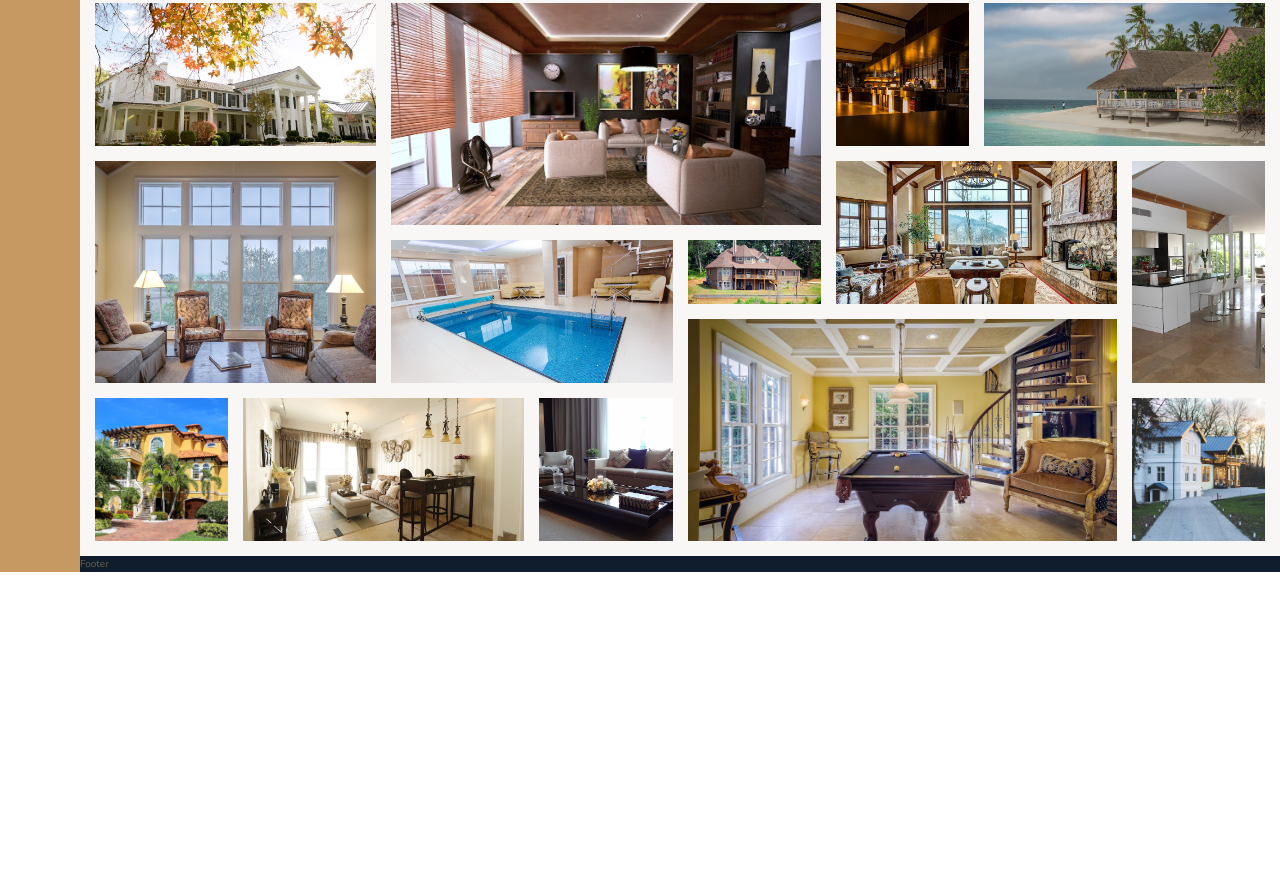
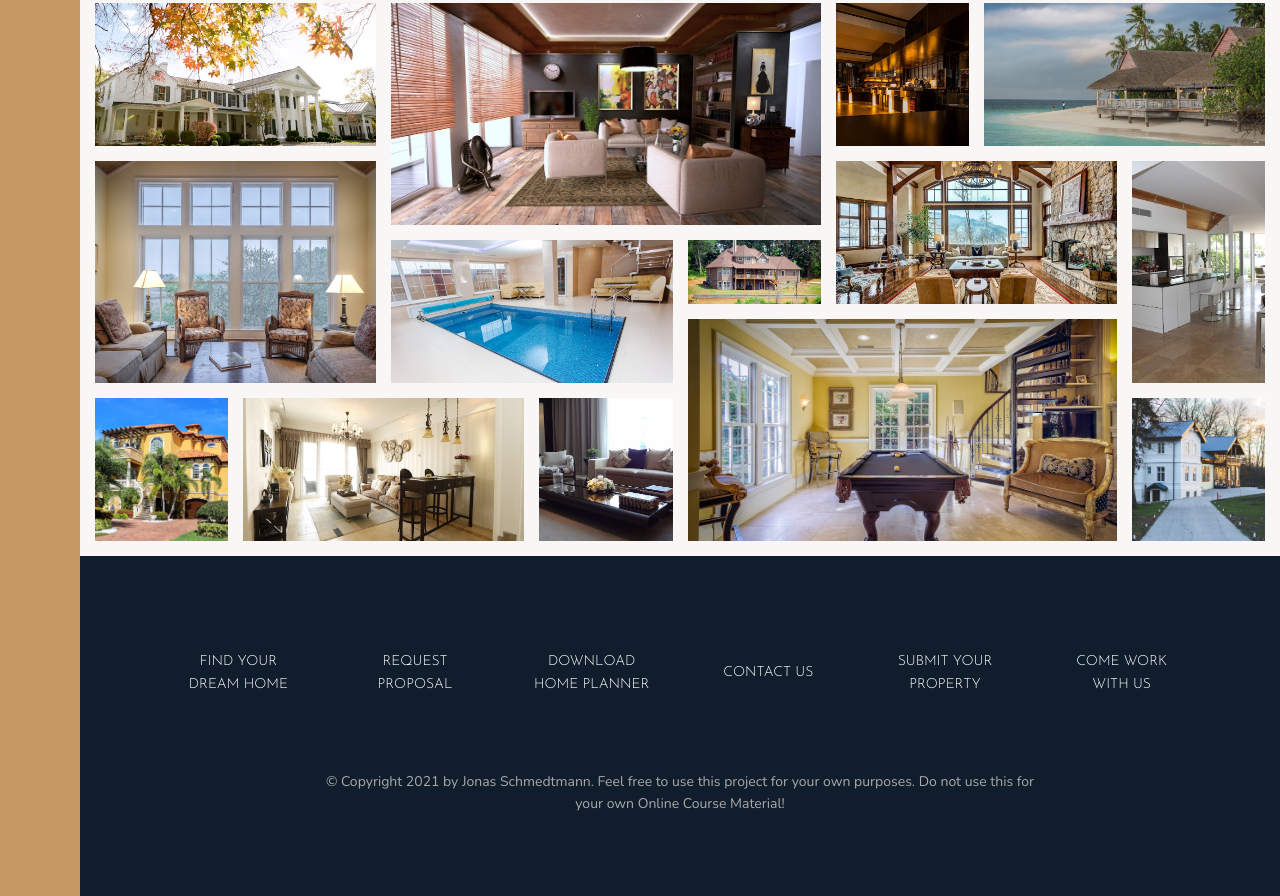
Before and after one commit to auxfuse/nexter, a website: page index.html in a window 1280 px wide. Shown: the part 3084-3980 px from the top of the page. Before the commit the page ends 3656 px from the top, so only its background shows below. Drawn offline with nearby package versions, Linux system fonts and the light colour scheme.

Commit message:
Footer built & styled

```diff
--- a/index.html
+++ b/index.html
@@ -347,7 +347,18 @@
         </section>
 
         <footer class="footer">
-            Footer
+            <ul class="nav">
+                <li class="nav__item"><a href="#" class="nav__link">Find your dream home</a></li>
+                <li class="nav__item"><a href="#" class="nav__link">Request proposal</a></li>
+                <li class="nav__item"><a href="#" class="nav__link">Download home planner</a></li>
+                <li class="nav__item"><a href="#" class="nav__link">Contact us</a></li>
+                <li class="nav__item"><a href="#" class="nav__link">Submit your property</a></li>
+                <li class="nav__item"><a href="#" class="nav__link">Come work with us</a></li>
+            </ul>
+            <p class="copyright">
+                &copy; Copyright 2021 by Jonas Schmedtmann. Feel free to use this project for your
+                own purposes. Do not use this for your own Online Course Material!
+            </p>
         </footer>
     </body>
 </html>
--- a/sass/_footer.scss
+++ b/sass/_footer.scss
@@ -1,4 +1,38 @@
 .footer {
     background-color: $color-secondary;
     grid-column: full-start / full-end;
+    padding: 8rem;
+
+    .nav {
+        list-style: none;
+        display: grid;
+        grid-template-columns: repeat(auto-fit, minmax(15rem, 1fr));
+        grid-gap: 2rem;
+        align-items: center;
+
+        &__link:link, &__link:visited {
+            font-size: 1.4rem;
+            color: #fff;
+            text-decoration: none;
+            font-family: $font-display;
+            text-transform: uppercase;
+            text-align: center;
+            padding: 1.5rem;
+            display: block;
+            transition: all .2s;
+        }
+
+        &__link:hover, &__link:active {
+            background-color: rgba(#fff, .05);
+            transform: translateY(-3px);
+        }
+    }
 }
+
+.copyright {
+    font-size: 1.4rem;
+    color: $color-grey-light-2;
+    margin: 6rem auto 0;
+    text-align: center;
+    width: 70%;
+}
```
Also changed, not shown: css/style.css.
